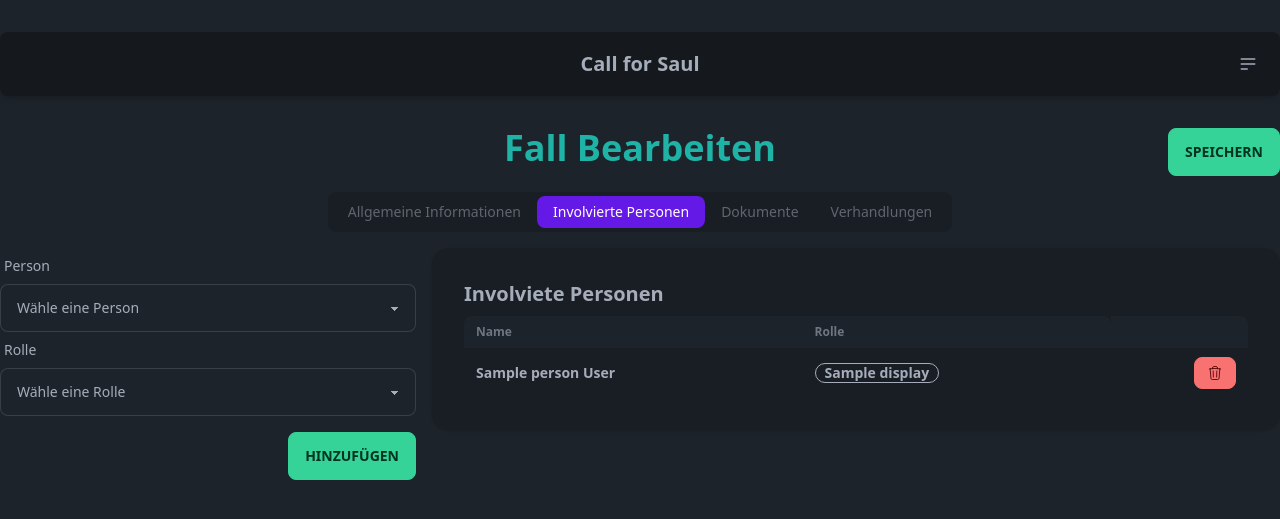
After one commit to bigomato/client-management, a Flask app: template app/templates/edit_case_involved.html in a window 1280 px wide. The commit adds this page. Shown: the top 519 px of the page. Run offline with Flask 3, Linux system fonts and the light colour scheme; tables that the repository leaves empty hold one stand-in row (values such as "Sample post"); the template is opened without the code that fills it: values that come from a table or form of the project are taken from there, most other values are stand-ins (such as "Sample title", 1, 10 or a date in 2020); lists and menus that the app fills with data are empty; some libraries are stand-ins or nearby versions.

Commit message:
Added way to add and remove involved persons

```diff
--- a/app/templates/edit_case.html
+++ b/app/templates/edit_case.html
@@ -2,9 +2,8 @@
 {% block title %}
 {{ company_name }} - Fall Bearbeiten
 {% endblock %}
+
 {% block content %}
-{% set page = "detail" %}
-{% set page_url = "cases.edit_case_details" %}
 <!-- TODO: Add action choice -->
 <form action="" method="POST">
     <div class="grid grid-cols-3">
@@ -22,8 +21,10 @@
     <div class="tabs tabs-boxed w-fit mx-auto mt-4">
         <a class="tab {% if page == 'detail' %}
             tab-active
-        {% endif %}">Allgemeine Informationen</a>
-        <a class="tab">Involvierte Personen</a>
+        {% endif %}" href="{{url_for('cases.edit_case_details', case_id=case.id)}}">Allgemeine Informationen</a>
+        <a class="tab {% if page == 'involved' %}
+        tab-active
+    {% endif %}" href="{{url_for('cases.edit_case_involved', case_id=case.id)}}">Involvierte Personen</a>
         <a class="tab">Dokumente</a>
         <a class="tab">Verhandlungen</a>
         <!-- TODO: Implement selector -->
--- /dev/null
+++ b/app/templates/edit_case_involved.html
@@ -0,0 +1,88 @@
+{% extends 'edit_case.html' %}
+{% block title %}
+{{ company_name }} - Fall Bearbeiten
+{% endblock %}
+{% set page = "involved" %}
+{% set page_url = "cases.edit_case_involved" %}
+
+{% block form_content %}
+{% from 'macros/form-input.html' import fullforminput %}
+
+{{ form.csrf_token }}
+
+
+<div class="grid grid-cols-6 gap-4 mt-4">
+    <div class="col-span-2 text-end">
+        <div class="form-control">
+            <label class="label">
+                <span class="label-text">{{ form.person.label }}</span>
+            </label>
+            <select class="select w-full max-w-lg select-bordered" name="person">
+                <option disabled selected>Wähle eine Person</option>
+                {% for p in form.person.choices %}
+                <option value="{{ p[0] }}">{{ p[1] }}</option>
+                {% endfor %}
+            </select>
+        </div>
+
+
+        <div class="form-control">
+            <label class="label">
+                <span class="label-text">{{ form.role.label }}</span>
+            </label>
+            <select class="select w-full max-w-lg select-bordered" name="role">
+                <option disabled selected>Wähle eine Rolle</option>
+                {% for r in form.role.choices %}
+                <option value="{{ r[0] }}">{{ r[1] }}</option>
+                {% endfor %}
+            </select>
+        </div>
+
+        <button class="btn btn-success mt-4"
+            formaction="{{ url_for(request.endpoint, case_id=case.id) }}/add">Hinzufügen</button>
+    </div>
+
+    <div class="col-span-4">
+        <div class="card bg-base-200 shadow h-fit">
+            <div class="card-body">
+                <h2 class="card-title">Involviete Personen</h2>
+                <div class="overflow-x-auto">
+                    <table class="table table-sm">
+                        <thead>
+                            <tr class="bg-base-100">
+                                <th class="rounded-tl-lg">Name</th>
+                                <th class="rounded-tr-lg">Rolle</th>
+                                <th class="rounded-tr-lg"></th>
+                            </tr>
+                        </thead>
+                        <tbody>
+                            {% for person in case.involved %}
+                            <tr class="hover:bg-base-100">
+                                <th>{{ person.person.name }} {{ person.person.surname }}</th>
+                                <th>
+                                    <div class="badge badge-outline">
+                                        {{ person.role.display() }}
+                                    </div>
+                                </th>
+                                <th class="text-end">
+                                    <button class="btn btn-error btn-sm"
+                                        formaction="{{ url_for(request.endpoint, case_id=case.id) }}/{{ person.id }}/remove">
+                                        <svg xmlns="http://www.w3.org/2000/svg" fill="none" viewBox="0 0 24 24"
+                                            stroke-width="1.25" stroke="currentColor" class="w-4 h-4">
+                                            <path stroke-linecap="round" stroke-linejoin="round"
+                                                d="M14.74 9l-.346 9m-4.788 0L9.26 9m9.968-3.21c.342.052.682.107 1.022.166m-1.022-.165L18.16 19.673a2.25 2.25 0 01-2.244 2.077H8.084a2.25 2.25 0 01-2.244-2.077L4.772 5.79m14.456 0a48.108 48.108 0 00-3.478-.397m-12 .562c.34-.059.68-.114 1.022-.165m0 0a48.11 48.11 0 013.478-.397m7.5 0v-.916c0-1.18-.91-2.164-2.09-2.201a51.964 51.964 0 00-3.32 0c-1.18.037-2.09 1.022-2.09 2.201v.916m7.5 0a48.667 48.667 0 00-7.5 0" />
+                                        </svg>
+
+                                    </button>
+                                </th>
+                            </tr>
+                            {% endfor %}
+                        </tbody>
+                    </table>
+                </div>
+            </div>
+        </div>
+    </div>
+</div>
+
+{% endblock %}
--- a/app/views/case_forms.py
+++ b/app/views/case_forms.py
@@ -21,3 +21,18 @@ class EditCaseFrom(FlaskForm):
         choices=[(status.name, status.display()) for status in CaseStatus],
         description="Status",
     )
+
+
+class AddInvolvedPerson(FlaskForm):
+    person = SelectField(
+        "Person",
+        validators=[DataRequired()],
+        choices=[],
+        description="Person",
+    )
+    role = SelectField(
+        "Rolle",
+        validators=[DataRequired()],
+        choices=[],
+        description="Rolle",
+    )
```
Also changed, not shown: app/views/cases.py (+53 -1 lines).
